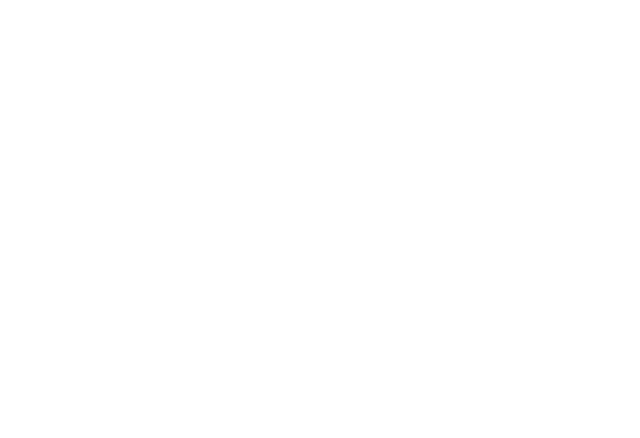
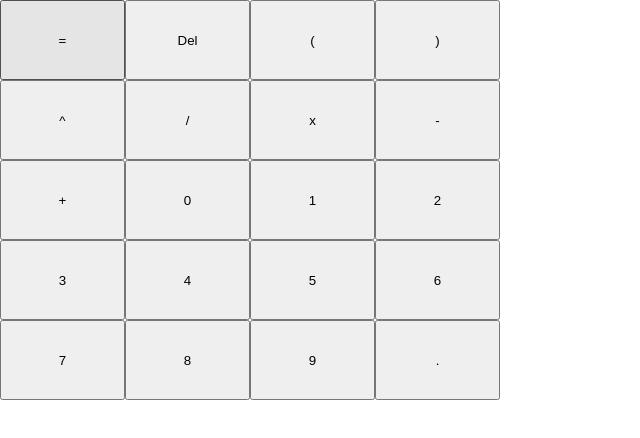
Before and after one commit to kbrdsk/calculator, a plain HTML site: page index.html in a window 1280 px wide. Shown: the whole page, without its empty margins (0-640 px from the left). Drawn offline with Linux system fonts and the light colour scheme.

Commit message:
added buttons

```diff
--- a/index.html
+++ b/index.html
@@ -9,7 +9,28 @@
 	<body>
 		<div id = "calculator">
 			<div id = "screen"></div>
-			<div id = "button-container"></div>
+			<div id = "button-container">
+				<button class = "evaluate">=</button>
+				<button class = "delete">Del</button>
+				<button class = "expression paren" value = '('>(</button>
+				<button class = "expression paren" value = ')'>)</button>
+				<button class = "expression operation" value = '^'>^</button>
+				<button class = "expression operation" value = '/'>/</button>
+				<button class = "expression operation" value = '*'>x</button>
+				<button class = "expression operation" value = '-'>-</button>
+				<button class = "expression operation" value = '+'>+</button>
+				<button class = "expression number" value = '0'>0</button>
+				<button class = "expression number" value = '1'>1</button>
+				<button class = "expression number" value = '2'>2</button>
+				<button class = "expression number" value = '3'>3</button>
+				<button class = "expression number" value = '4'>4</button>
+				<button class = "expression number" value = '5'>5</button>
+				<button class = "expression number" value = '6'>6</button>
+				<button class = "expression number" value = '7'>7</button>
+				<button class = "expression number" value = '8'>8</button>
+				<button class = "expression number" value = '9'>9</button>
+				<button class = "expression number" value = '.'>.</button>
+			</div>
 		</div>
 		<script src = "scripts/calculator.js"></script>
 	</body>
--- a/scripts/calculator.js
+++ b/scripts/calculator.js
@@ -1,4 +1,15 @@
 let expression = '';
+
+let expressionButtons = Array.from(document.querySelectorAll("button.expression"));
+expressionButtons.forEach(button =>
+					button.addEventListener('click', e => appendButtonValue(e.target)));
+//let delButton = document.querySelector("button.del");
+//delButton.addEventListener('click', del);
+let evalButton = document.querySelector("button.evaluate");
+evalButton.addEventListener('click', () => {
+	console.log(parseExpression(expression));
+	clear();
+})
 
 function clear(){
 	expression = '';
@@ -9,8 +20,7 @@ function del(){
 }
 
 function appendButtonValue(button){
-	expression = expression + button.value;
-}
+	expression = expression + button.value;}
 
 function parseExpression(expression){
 	if(expression.includes('(')){
--- a/styles/style.css
+++ b/styles/style.css
@@ -0,0 +1,23 @@
+#button-container {
+	height: 400px;
+	width: 500px;
+	display: grid;
+	grid-template-columns: repeat(4, 1fr);
+	grid-template-rows: repeat(5, 1fr);
+}
+
+.number{
+	grid-area: "number";
+}
+
+.operation{
+	grid-area: "operation";
+}
+
+.paren{
+	grid-area: "paren";
+}
+
+.evaluate{
+	grid-area: "evaluate";
+}
```
